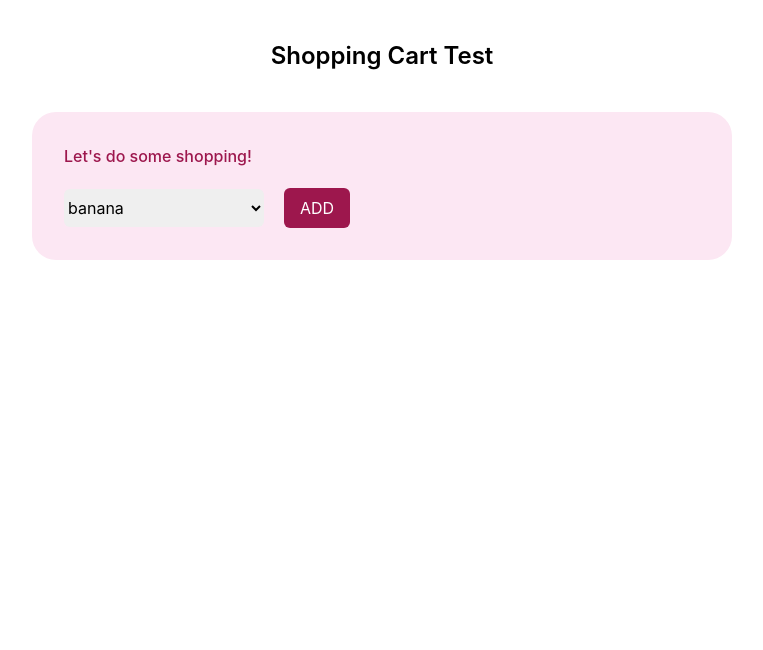
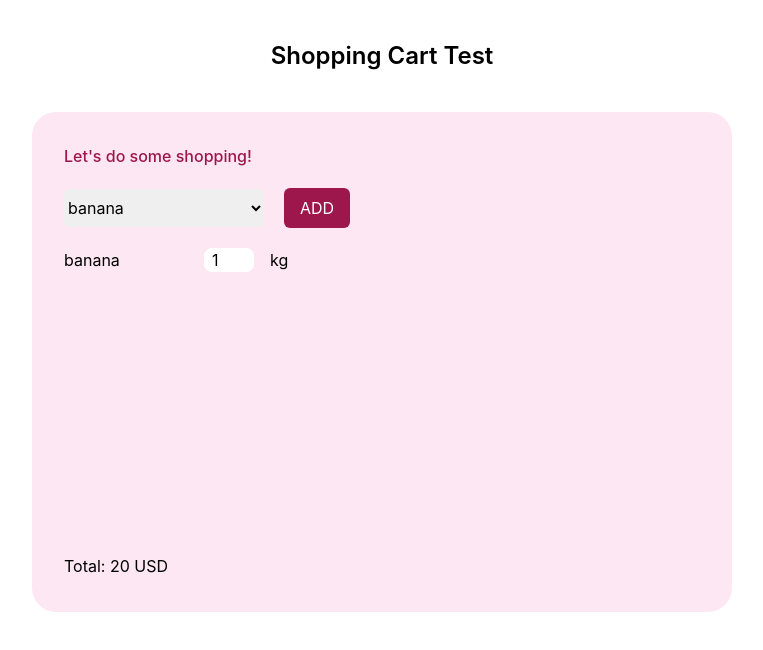
Before and after one commit to supermacchan/react-ts-test, a React (Create React App) app: page / in a window 1280 px wide. Both pictures are taken after a click on the button "ADD". Shown: the top 650 px of the page, without its empty margins (258-1021 px from the left). Built offline with nearby package versions, Linux system fonts and the light colour scheme.

Commit message:
price counting

```diff
--- a/public/index.html
+++ b/public/index.html
@@ -24,7 +24,7 @@
       work correctly both with client-side routing and a non-root public URL.
       Learn how to configure a non-root public URL by running `npm run build`.
     -->
-    <title>Testing React VS TypeScript</title>
+    <title>Shopping cart</title>
 
     <!-- Start Single Page Apps for GitHub Pages -->
     <script type="text/javascript">
--- /dev/null
+++ b/src/components/CartItem/CartItem.props.ts
@@ -0,0 +1,5 @@
+import { ShoppingItem } from "../../types";
+
+export type CartItemProps = {
+    item: ShoppingItem;
+}
--- /dev/null
+++ b/src/components/CartItem/CartItem.tsx
@@ -0,0 +1,33 @@
+import { useState } from "react";
+
+import { CartItemProps } from "./CartItem.props";
+
+const CartItem: React.FC<CartItemProps> = ({ item }) => {
+    const [quantity, setQuantity] = useState("1")
+
+    const updateQuantity = (e: React.ChangeEvent<HTMLInputElement>) => {
+        setQuantity(e.target.value);
+    }
+
+    return (
+        <li className="grid grid-cols-2 items-center w-[280px]">
+           <p>{item.name}</p>
+           <div className="flex gap-4">
+            <input
+                    type="number"
+                    name="quantity"
+                    min="0"
+                    max="100"
+                    step="1"
+                    value={quantity}
+                    onChange={updateQuantity}
+                    className="w-[50px] rounded-lg pl-2"
+                />
+                <p>{item.measure}</p>
+           </div>
+
+        </li>
+    )
+}
+
+export default CartItem;
--- a/src/components/ShoppingList/ShoppingList.tsx
+++ b/src/components/ShoppingList/ShoppingList.tsx
@@ -1,11 +1,28 @@
+import { useState, useEffect } from "react";
+import CartItem from "../../components/CartItem/CartItem";
 import { ShoppingListProps } from "./ShoppingList.props";
 
 const ShoppingList: React.FC<ShoppingListProps> = ({ data }) => {
-    console.log(data);
+    const [amount, setAmount] = useState(0);
+
+    useEffect(() => {
+        const price = data.reduce((acc, item) => acc + item.price, 0);
+        setAmount(price);
+    }, [data])
+
     return (
-        <ul>
+        <div className="mt-5 min-h-[330px] flex flex-col">
+            {data.length === 0
+            ? <p>There's nothing in the cart yet.</p>
+            : <ul className="flex flex-col gap-6">
+                {data.map(item =>
+                    <CartItem item={item} key={item.name} />
+                )}
+            </ul>
+            }
 
-        </ul>
+            <p className="mt-auto">Total: {amount} USD</p>
+        </div>
     )
 }
 
--- a/src/components/ShoppingPanel/ShoppingPanel.tsx
+++ b/src/components/ShoppingPanel/ShoppingPanel.tsx
@@ -15,7 +15,7 @@ const ShoppingPanel = () => {
     }
 
     return (
-        <section className="bg-pink-100 w-[700px] mx-auto p-8 rounded-3xl">
+        <section className="bg-pink-100 w-[700px] min-h-[500px] mx-auto p-8 rounded-3xl">
             <h2 className="mb-5 text-pink-800 font-medium">Let's do some shopping!</h2>
             <Select actionHandler={updateShoppingList} />
             <ShoppingList data={shoppingList} />
--- a/src/data/data.json
+++ b/src/data/data.json
@@ -3,43 +3,36 @@
         {
             "name": "banana",
             "price": 20,
-            "currency": "USD",
             "measure": "kg"
         },
         {
             "name": "carrot",
             "price": 5,
-            "currency": "USD",
             "measure": "kg"
         },
         {
             "name": "apple",
             "price": 13,
-            "currency": "USD",
             "measure": "kg"
         },
         {
             "name": "onion",
             "price": 2,
-            "currency": "USD",
             "measure": "kg"
         },
         {
             "name": "orange",
             "price": 25,
-            "currency": "USD",
             "measure": "kg"
         },
         {
             "name": "milk",
             "price": 10,
-            "currency": "USD",
             "measure": "psc"
         },
         {
             "name": "bread",
             "price": 7,
-            "currency": "USD",
             "measure": "psc"
         }
     ]
--- a/src/types/index.ts
+++ b/src/types/index.ts
@@ -1,6 +1,5 @@
 export type ShoppingItem = {
     name: string;
     price: number;
-    currency: string;
     measure: string;
 }
```
